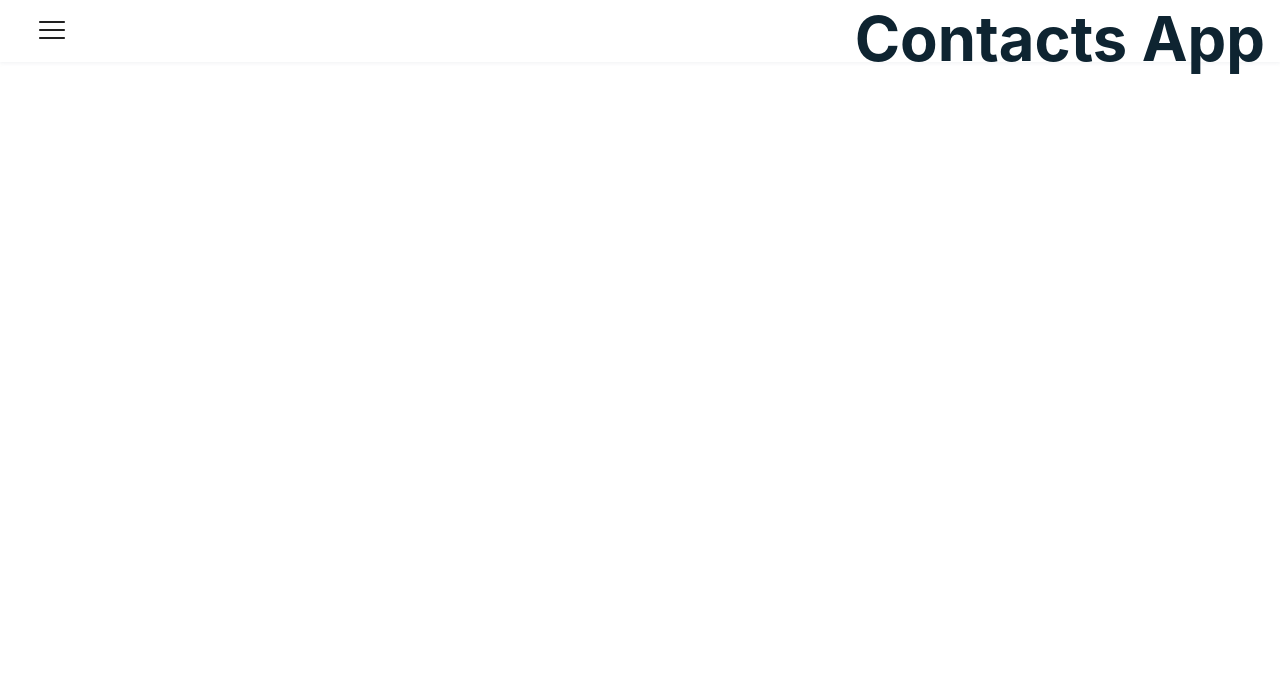
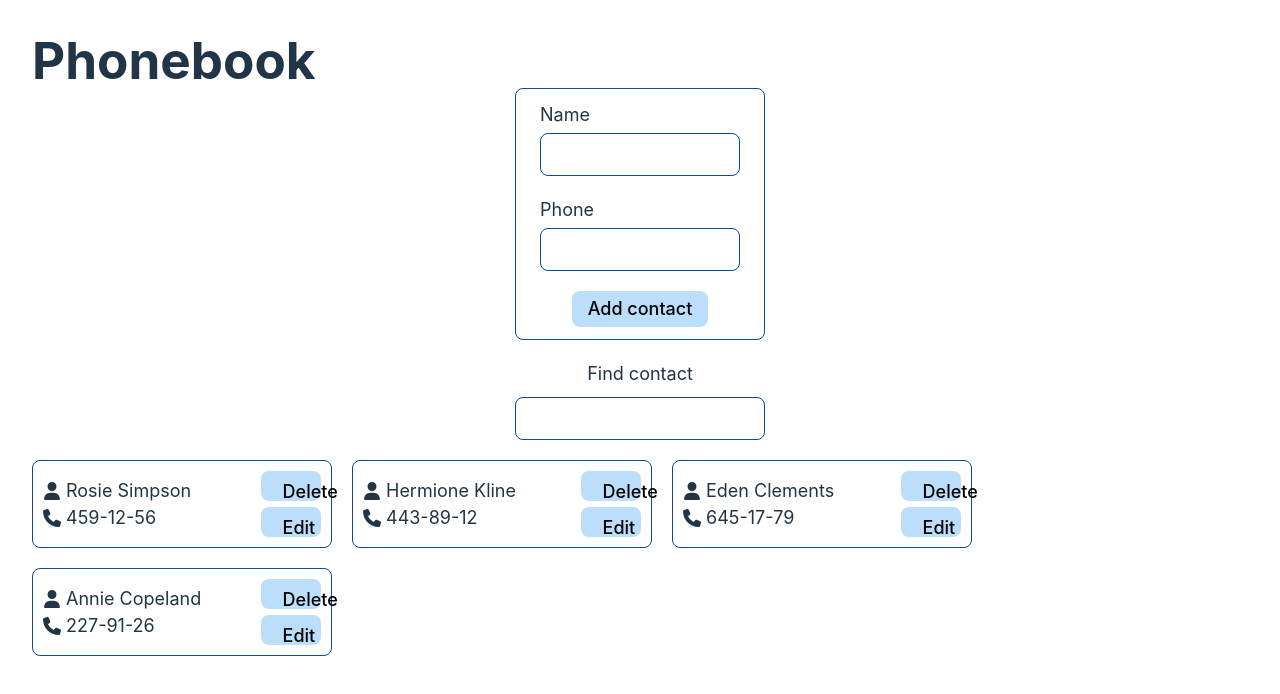
Before and after one commit to Julia24021991/goit-react-hw-08, a React (Vite) app: page / in a window 1280 px wide. Shown: the top 694 px of the page. Built offline with nearby package versions, Linux system fonts and the light colour scheme.

Commit message:
commit18

```diff
--- a/src/components/App.jsx
+++ b/src/components/App.jsx
@@ -1,54 +1,56 @@
-import { useDispatch } from 'react-redux';
-import { Suspense, lazy, useEffect } from 'react';
-import { Route, Routes } from 'react-router-dom';
-import Navigation from './Navigation/Navigation';
-import PrivateRoute from './Routes/PrivateRoute';
-import RestrictedRoute from './Routes/RestrictedRoute';
-import { Toaster } from 'react-hot-toast';
-import Loader from './Loader/Loader';
-import { selectAuth } from '../redux/auth/selectors';
-import { refresh } from '../redux/auth/operations';
+import { useState, useEffect } from 'react';
+import { ContactList } from './ContactList/ContactList';
+import SearchBox from './SearchBox/SearchBox';
+import { ContactForm } from './ContactForm/ContactForm';
 
-const HomePage = lazy(() => import('../pages/HomePage'));
-const ContactsPage = lazy(() => import('../pages/ContactsPage'));
-const RegisterPage = lazy(() => import('../pages/RegisterPage'));
-const LogInPage = lazy(() => import('../pages/LogInPage'));
-const NotFoundPage = lazy(() => import('../pages/NotFoundPage'));
+import 'modern-normalize';
+import './App.css';
 
 const App = () => {
-  const dispatch = useDispatch();
-  const { isRefreshing } = selectAuth;
+  const getInitialContact = () => {
+    const savedContacts = window.localStorage.getItem('saved-contacts');
+    if (savedContacts !== null) {
+      return JSON.parse(savedContacts);
+    }
+
+    return [
+      { id: 'id-1', name: 'Rosie Simpson', number: '459-12-56' },
+      { id: 'id-2', name: 'Hermione Kline', number: '443-89-12' },
+      { id: 'id-3', name: 'Eden Clements', number: '645-17-79' },
+      { id: 'id-4', name: 'Annie Copeland', number: '227-91-26' },
+    ];
+  };
+
+  const [contacts, setContacts] = useState(getInitialContact());
+
+  const addContact = newContact => {
+    setContacts(prevContacts => {
+      return [...prevContacts, newContact];
+    });
+  };
+
+  const deleteContact = id => {
+    setContacts(prevContacts => {
+      return prevContacts.filter(contact => contact.id !== id);
+    });
+  };
 
   useEffect(() => {
-    dispatch(refresh());
-  }, [dispatch]);
+    window.localStorage.setItem('saved-contacts', JSON.stringify(contacts));
+  }, [contacts]);
 
-  return isRefreshing ? (
-    <Loader />
-  ) : (
+  const [filter, setFilter] = useState('');
+
+  const filteredContacts = contacts.filter(contact =>
+    contact.name.toLowerCase().includes(filter.toLowerCase())
+  );
+
+  return (
     <div>
-      <Navigation />
-
-      <Suspense fallback={<Loader />}>
-        <Routes>
-          <Route path="/" element={<HomePage />} />
-          <Route
-            path="/register"
-            element={<RestrictedRoute redirectTo="/contacts" component={<RegisterPage />} />}
-          />
-          <Route
-            path="/login"
-            element={<RestrictedRoute redirectTo="/contacts" component={<LogInPage />} />}
-          />
-          <Route
-            path="/contacts"
-            element={<PrivateRoute redirectTo="/login" component={<ContactsPage />} />}
-          />
-          <Route path="*" element={<NotFoundPage />} />
-        </Routes>
-      </Suspense>
-
-      <Toaster />
+      <h1>Phonebook</h1>
+      <ContactForm onAdd={addContact} />
+      <SearchBox value={filter} onChange={setFilter} />
+      <ContactList contacts={filteredContacts} onDelete={deleteContact} />
     </div>
   );
 };
```
Also changed, not shown: src/components/PatchModal/PatchModal.modale.css (renamed from src/components/PatchModal/PatchModal.module.css).
